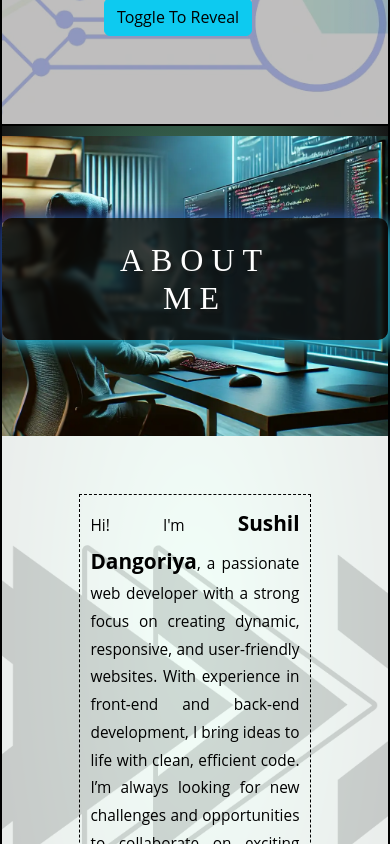
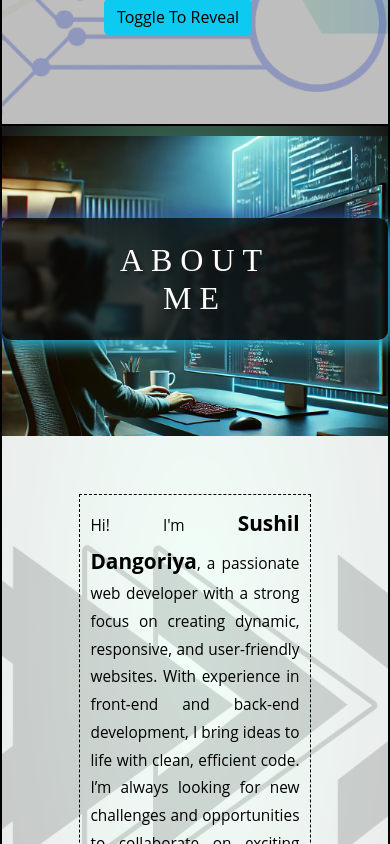
Before and after one commit to sushil-40/personal-portfolio-react-version, a React (Vite) app: page / in a window 390 px wide. Shown: the part 920-1764 px from the top of the page. Built offline with nearby package versions, Linux system fonts and the light colour scheme; a web font is replaced by a local one.

Commit message:
trying to fix parallax for mobile device

```diff
--- a/src/components/Parallax.jsx
+++ b/src/components/Parallax.jsx
@@ -1,9 +1,73 @@
-import React from "react";
+// import React from "react";
+
+// const Parallax = ({ backgroundImage, title }) => {
+//   const style = {
+//     backgroundImage: `url(${backgroundImage})`,
+//   };
+//   const styleContent = {
+//     background: "rgba(10,10,10,0.781)",
+//     color: "white",
+//     fontSize: "2rem",
+//     padding: "1.4rem 5rem",
+//     borderRadius: "10px",
+//     textTransform: "uppercase",
+//     letterSpacing: "0.5rem",
+//     backdropFilter: "blur(2px)",
+
+//     boxShadow: `6px 6px 15px rgba(35, 179, 204, 0.94),
+//     -6px -4px 15px rgba(45, 45, 150, 0.69)`,
+
+//     backdropfilter: "10px",
+//   };
+//   return (
+//     <div
+//       className="parallax d-flex justify-content-center align-items-center "
+//       style={style}
+//     >
+//       <h2 className="title" style={styleContent}>
+//         {title}
+//       </h2>
+//     </div>
+//   );
+// };
+
+// export default Parallax;
+
+import React, { useEffect, useRef } from "react";
 
 const Parallax = ({ backgroundImage, title }) => {
+  const parallaxRef = useRef(null);
+
+  useEffect(() => {
+    const applyParallax = () => {
+      if (window.innerWidth <= 768) {
+        const handleScroll = () => {
+          const scrollPos = window.scrollY;
+          const speed = 0.5; // Adjust the speed for desired effect
+          if (parallaxRef.current) {
+            parallaxRef.current.style.backgroundPositionY = `${
+              scrollPos * speed
+            }px`;
+          }
+        };
+
+        window.addEventListener("scroll", handleScroll);
+        return () => window.removeEventListener("scroll", handleScroll);
+      }
+    };
+
+    applyParallax();
+  }, []);
+
   const style = {
     backgroundImage: `url(${backgroundImage})`,
+    backgroundSize: "cover",
+    backgroundPosition: "center",
+    backgroundAttachment: "fixed",
+    height: "300px",
+    width: "100%",
   };
+
   const styleContent = {
     background: "rgba(10,10,10,0.781)",
     color: "white",
@@ -13,15 +77,14 @@ const Parallax = ({ backgroundImage, title }) => {
     textTransform: "uppercase",
     letterSpacing: "0.5rem",
     backdropFilter: "blur(2px)",
-
     boxShadow: `6px 6px 15px rgba(35, 179, 204, 0.94),
     -6px -4px 15px rgba(45, 45, 150, 0.69)`,
+  };
 
-    backdropfilter: "10px",
-  };
   return (
     <div
-      className="parallax d-flex justify-content-center align-items-center "
+      ref={parallaxRef}
+      className="parallax d-flex justify-content-center align-items-center"
       style={style}
     >
       <h2 className="title" style={styleContent}>
@@ -32,76 +95,3 @@ const Parallax = ({ backgroundImage, title }) => {
 };
 
 export default Parallax;
-// import React, { useEffect, useRef, useState } from "react";
-
-// const Parallax = ({ backgroundImage, title }) => {
-//   const parallaxRef = useRef(null);
-//   const [scrollEffect, setScrollEffect] = useState(0);
-
-//   useEffect(() => {
-//     //Creating IntersectionObserver instance
-//     const observer = new IntersectionObserver(
-//       ([entry]) => {
-//         if (entry.isIntersecting) {
-//           // Start listening to the scroll events when the section enters the view port
-
-//           const handleScroll = () => {
-//             const scrolled = window.scrollY;
-//             setScrollEffect(scrolled * 0.2);
-//           };
-
-//           //Attach the scroll event listener
-//           window.addEventListener("scroll", handleScroll);
-
-//           // Cleanup when the section leaves the viewport
-//           return () => {
-//             window.removeEventListener("scroll", handleScroll);
-//           };
-//         }
-//       },
-//       { threshold: 0.3 } // Fire when 10% of the element is visible in the viewport
-//     );
-//     // Start observing the parallax section
-//     if (parallaxRef.current) {
-//       observer.observe(parallaxRef.current);
-//     }
-//     // Cleanup observer on component unmount
-//     return () => {
-//       observer.disconnect();
-//     };
-//   }, []);
-
-//   // Apply the parallax effect using the calculated scroll effect
-//   const style = {
-//     backgroundImage: `url(${backgroundImage})`,
-//     backgroundSize: "cover",
-//     backgroundPosition: `center ${50 + scrollEffect * 0.1}%`, // Adjust this for more or less parallax intensity
-//     height: "50vh", // You can adjust the height here
-//     transition: "background-position 0.1s ease-out",
-//   };
-
-//   const styleContent = {
-//     background: "rgba(10,10,10,0.781)",
-//     color: "white",
-//     fontSize: "2rem",
-//     padding: "1.4rem 5rem",
-//     borderRadius: "10px",
-//     textTransform: "uppercase",
-//     letterSpacing: "0.5rem",
-//     backdropFilter: "blur(2px)",
-//     boxShadow: `6px 6px 15px rgba(35, 179, 204, 0.94), -6px -4px 15px rgba(45, 45, 150, 0.69)`,
-//   };
-//   return (
-//     <div
-//       ref={parallaxRef}
-//       className="parallax d-flex justify-content-center align-items-center"
-//       style={style}
-//     >
-//       <h2 className="title" style={styleContent}>
-//         {title}
-//       </h2>
-//     </div>
-//   );
-// };
-
-// export default Parallax;
```
